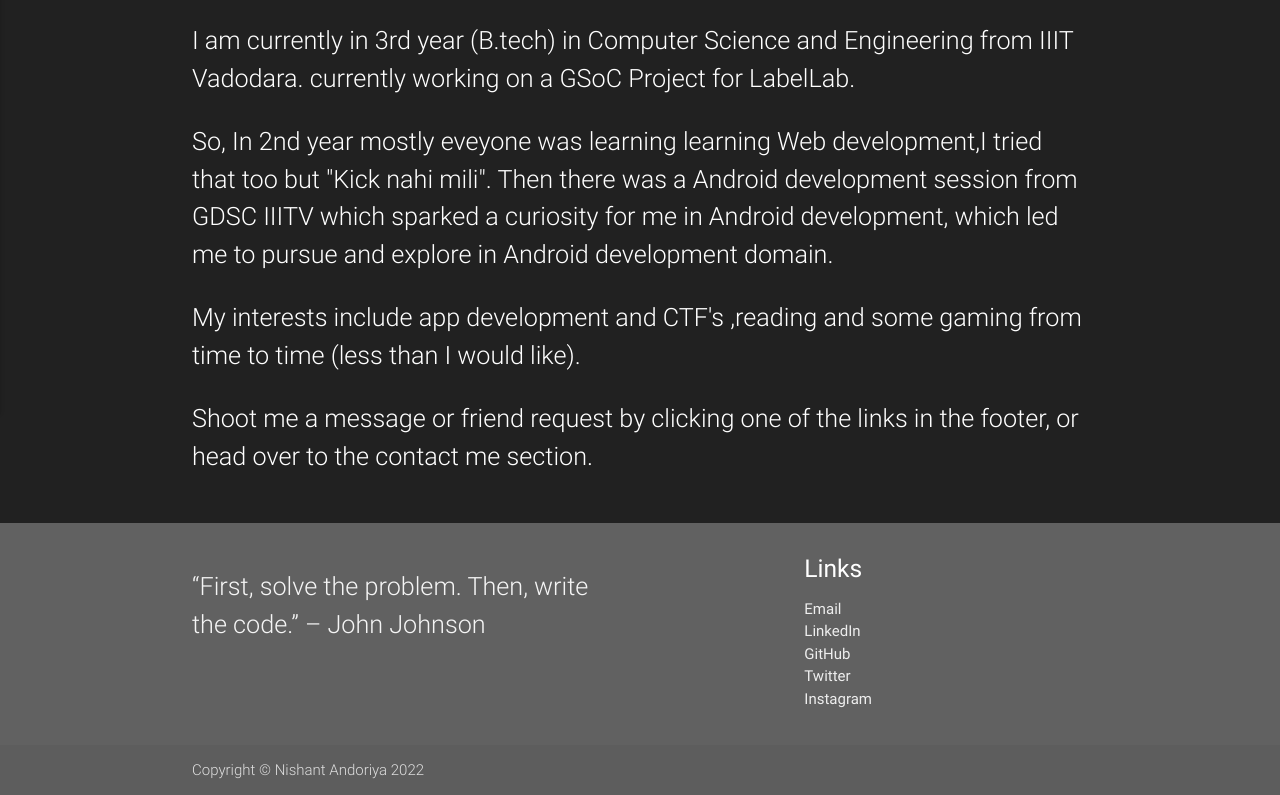
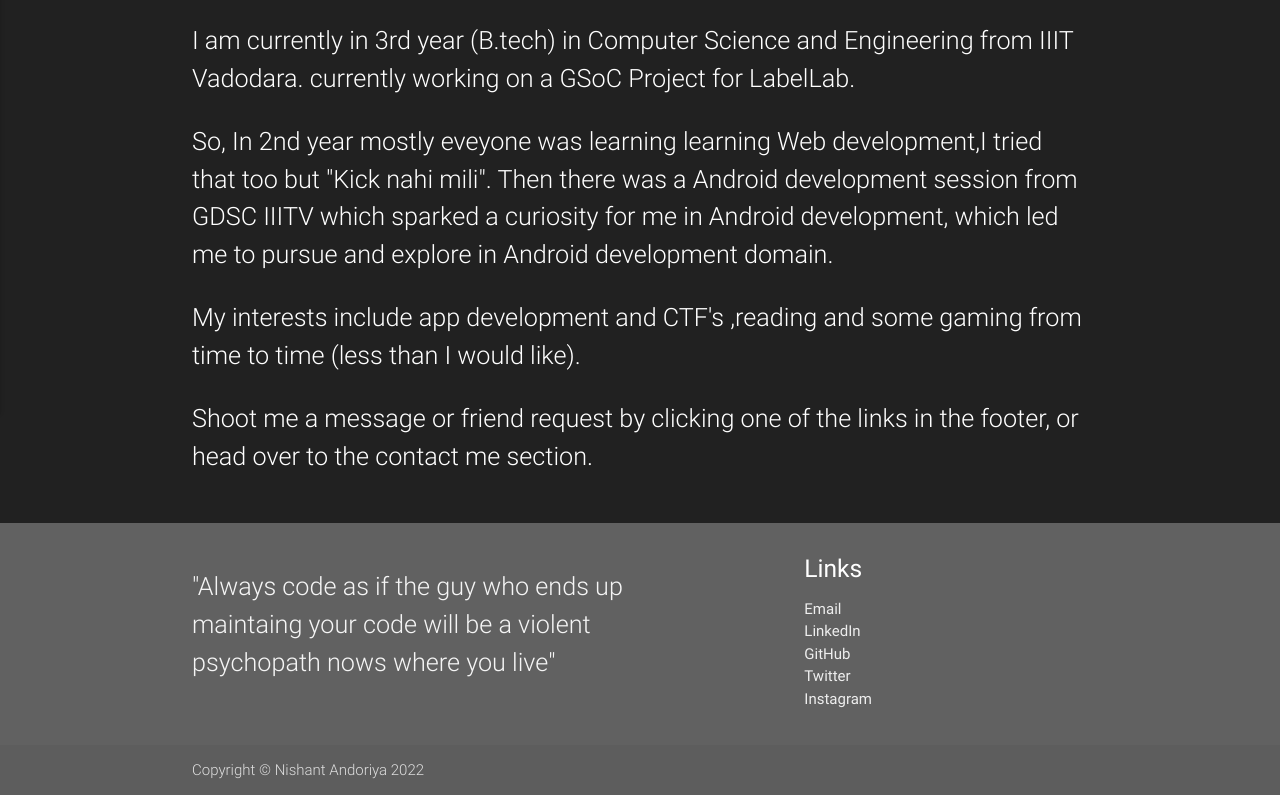
Before and after one commit to M-A-D-A-R-A/-M-A-D-A-R-A.github.io, a plain HTML site: page about.html in a window 1280 px wide. Shown: the part 447-1242 px from the top of the page. Drawn offline with nearby package versions, Linux system fonts and the light colour scheme.

Commit message:
changed the whatever that thing is :)

```diff
--- a/about.html
+++ b/about.html
@@ -84,7 +84,7 @@
   <div class="container">
     <div class="row">
       <div class="col l6 s12">
-        <p class="flow-text grey-text text-lighten-4">“First, solve the problem. Then, write the code.” – John Johnson</p>
+        <p class="flow-text grey-text text-lighten-4">"Always code as if the guy who ends up maintaing your code will be a violent psychopath nows where you live"</p>
       </div>
       <div class="col l4 offset-l2 s12">
         <h5 class="white-text">Links</h5>
```
Also changed, not shown: blog.html (+1 -1 lines), blog/2022/introduction.html (+1 -1 lines), contact.html (+1 -1 lines), index.html (+1 -1 lines), portfolio.html (+1 -1 lines).
